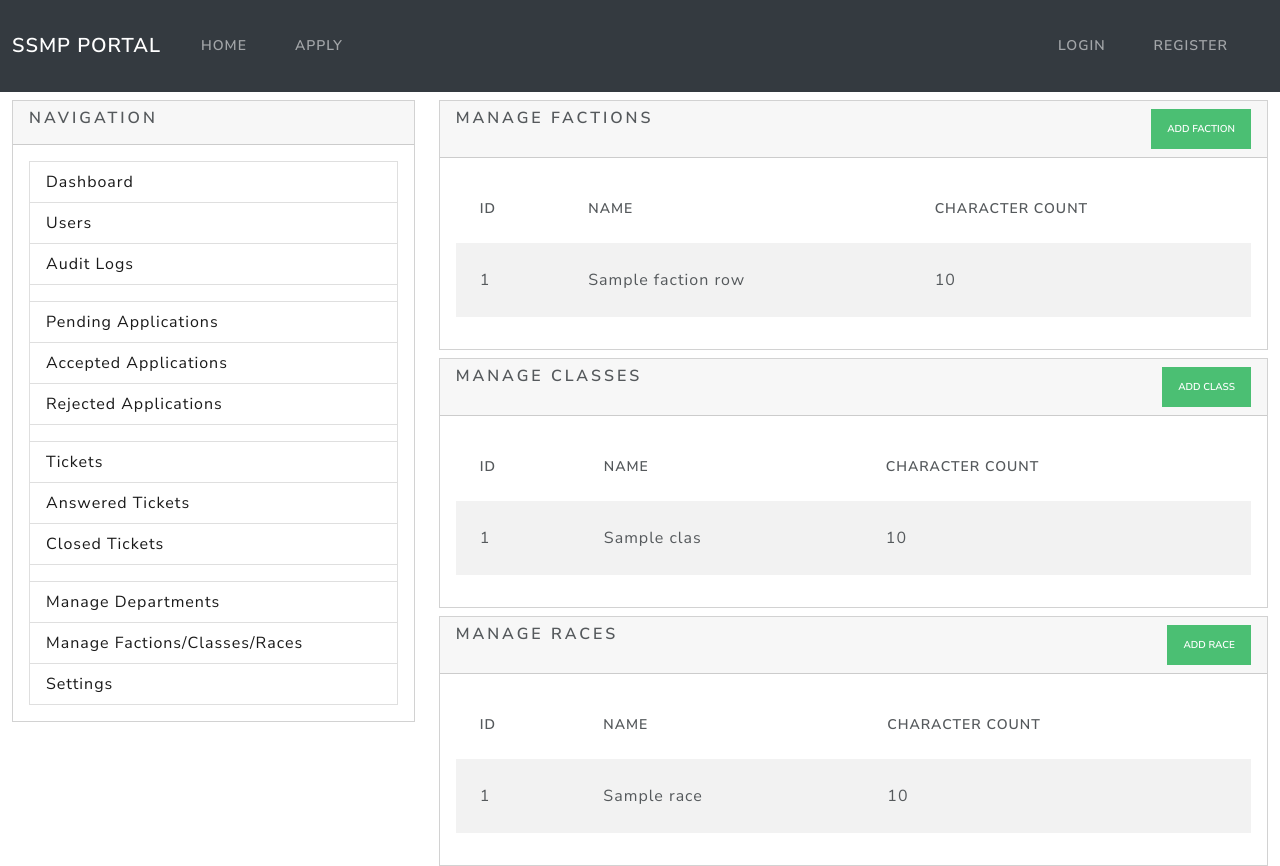
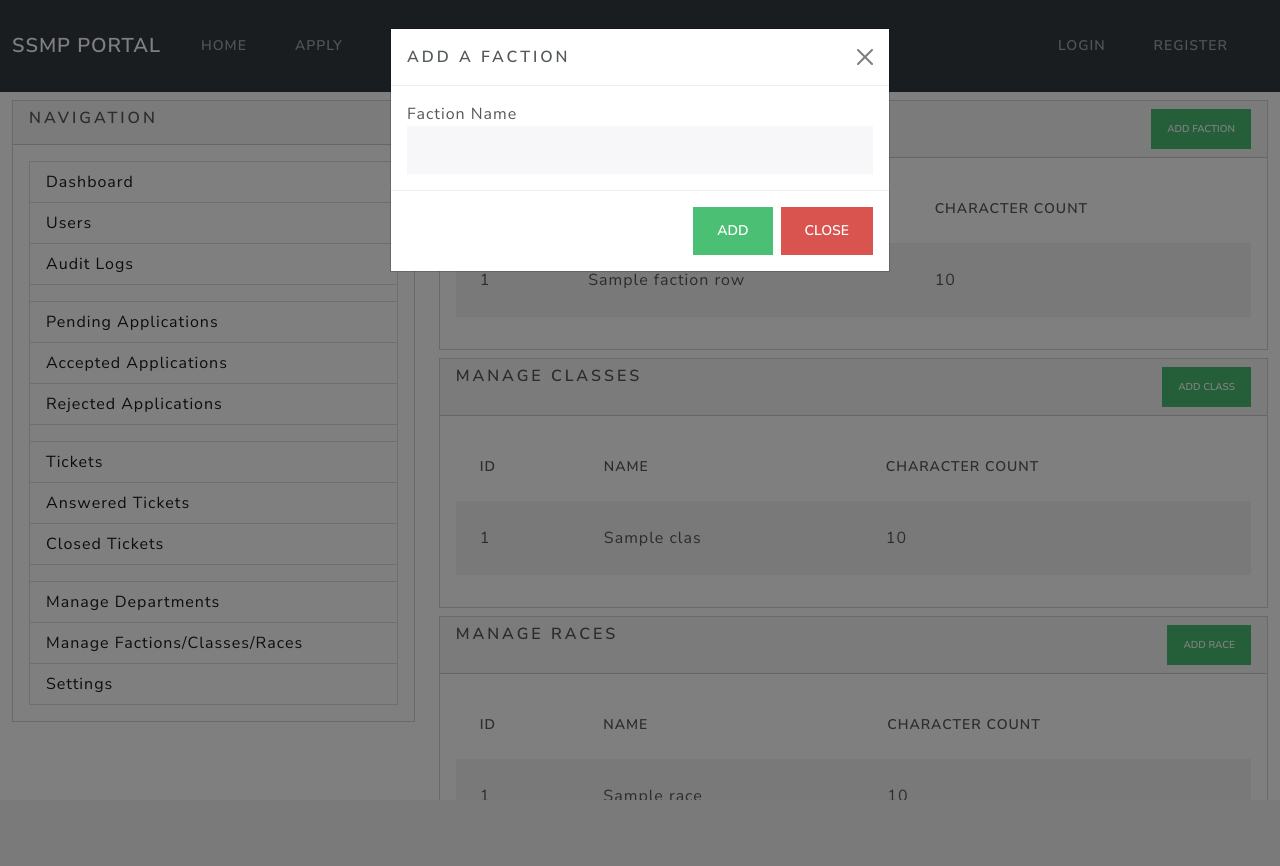
Before and after one commit to mja00/swarmsmp-site, a Python web app: template services/web/project/templates/admin/manage_options.html in a window 1280 px wide, after a click on "ADD FACTION". After the commit the page ends 800 px from the top, so only its background shows below. Run offline with Jinja, Linux system fonts and the light colour scheme; the template is opened without the code that fills it: most values are stand-ins (such as "Sample title", 1, 10 or a date in 2020); some libraries are stand-ins or nearby versions.

Commit message:
New faction, race, and class creation

```diff
--- a/services/web/project/blueprints/api.py
+++ b/services/web/project/blueprints/api.py
@@ -41,6 +41,8 @@ def application_accepted(application: Application):
     db.session.add(character)
     db.session.commit()
     print("Accepted application for user {}".format(user.username))
+    # TODO: Give the user the whitelist role on Discord
+    # TODO: Give the user their faction role on Discord
     # Delete the caches for the user's character functions
     user.delete_character_caches()
     # Email the user
--- a/services/web/project/templates/admin/index.html
+++ b/services/web/project/templates/admin/index.html
@@ -3,7 +3,7 @@
 {% block admin_content %}
     <h5 class="text-center">Faction Stats</h5>
     {% for faction_row in factions|batch(3, "empty") %}
-        <div class="row">
+        <div class="row mb-2">
             {% for faction in faction_row %}
                 <div class="col">
                     {% if faction == "empty" %}
--- a/services/web/project/templates/admin/manage_options.html
+++ b/services/web/project/templates/admin/manage_options.html
@@ -9,6 +9,31 @@
             <button class="float-end btn btn-success btn-sm" id="add-faction" data-bs-toggle="modal"
                     data-bs-target="#addFaction">Add Faction
             </button>
+        </div>
+    </div>
+    <!-- Faction add modal -->
+    <div class="modal fade" id="addFaction" tabindex="-1" aria-labelledby="addFactionLabel" aria-hidden="true">
+        <div class="modal-dialog">
+            <div class="modal-content">
+                <div class="modal-header">
+                    <h5 class="modal-title" id="addFactionLabel">Add a faction</h5>
+                    <button type="button" class="btn-close" data-bs-dismiss="modal" aria-label="Close"></button>
+                </div>
+                <div class="modal-body">
+                    <form id="addFactionForm" action="{{ url_for('admin.new_faction') }}" method="POST">
+                        <div class="row">
+                            <div class="col-12">
+                                <label for="factionName">Faction Name</label>
+                                <input type="text" class="form-control" id="factionName" name="factionName" required>
+                            </div>
+                        </div>
+                    </form>
+                </div>
+                <div class="modal-footer">
+                    <button type="submit" form="addFactionForm" class="btn btn-success">Add</button>
+                    <button type="button" class="btn btn-danger" data-bs-dismiss="modal">Close</button>
+                </div>
+            </div>
         </div>
     </div>
 {% endblock %}
@@ -45,6 +70,31 @@
                     </button>
                 </div>
             </div>
+            <!-- Faction add modal -->
+            <div class="modal fade" id="addClass" tabindex="-1" aria-labelledby="addClassLabel" aria-hidden="true">
+                <div class="modal-dialog">
+                    <div class="modal-content">
+                        <div class="modal-header">
+                            <h5 class="modal-title" id="addClassLabel">Add a class</h5>
+                            <button type="button" class="btn-close" data-bs-dismiss="modal" aria-label="Close"></button>
+                        </div>
+                        <div class="modal-body">
+                            <form id="addClassForm" action="{{ url_for('admin.new_class') }}" method="POST">
+                                <div class="row">
+                                    <div class="col-12">
+                                        <label for="className">Class Name</label>
+                                        <input type="text" class="form-control" id="className" name="className" required>
+                                    </div>
+                                </div>
+                            </form>
+                        </div>
+                        <div class="modal-footer">
+                            <button type="submit" form="addClassForm" class="btn btn-success">Add</button>
+                            <button type="button" class="btn btn-danger" data-bs-dismiss="modal">Close</button>
+                        </div>
+                    </div>
+                </div>
+            </div>
         </div>
         <div class="card-body">
             <table class="table table-striped">
@@ -79,6 +129,31 @@
                     </button>
                 </div>
             </div>
+            <!-- Faction add modal -->
+            <div class="modal fade" id="addRace" tabindex="-1" aria-labelledby="addRaceLabel" aria-hidden="true">
+                <div class="modal-dialog">
+                    <div class="modal-content">
+                        <div class="modal-header">
+                            <h5 class="modal-title" id="addRaceLabel">Add a race</h5>
+                            <button type="button" class="btn-close" data-bs-dismiss="modal" aria-label="Close"></button>
+                        </div>
+                        <div class="modal-body">
+                            <form id="addRaceForm" action="{{ url_for('admin.new_race') }}" method="POST">
+                                <div class="row">
+                                    <div class="col-12">
+                                        <label for="raceName">Race Name</label>
+                                        <input type="text" class="form-control" id="raceName" name="raceName" required>
+                                    </div>
+                                </div>
+                            </form>
+                        </div>
+                        <div class="modal-footer">
+                            <button type="submit" form="addClassForm" class="btn btn-success">Add</button>
+                            <button type="button" class="btn btn-danger" data-bs-dismiss="modal">Close</button>
+                        </div>
+                    </div>
+                </div>
+            </div>
         </div>
         <div class="card-body">
             <table class="table table-striped">
```
Also changed, not shown: services/web/migrations/versions/0ac0a93ccad1_character_activity.py (added, +30 -0 lines), services/web/project/__init__.py (+10 -9 lines), services/web/project/blueprints/admin.py (+39 -0 lines), services/web/project/models.py (+12 -5 lines). Lines whose indentation alone changed are shown as unchanged.
